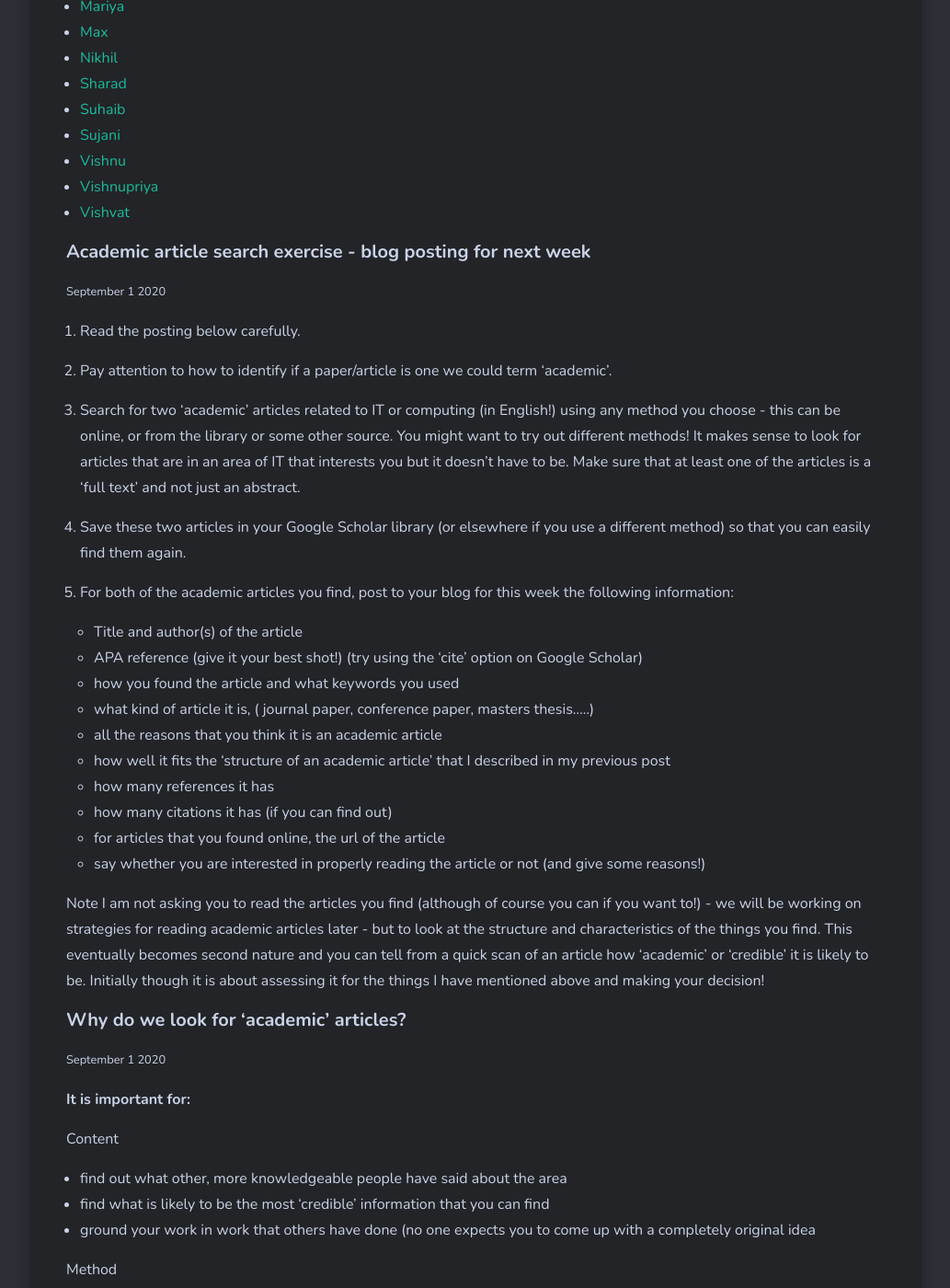
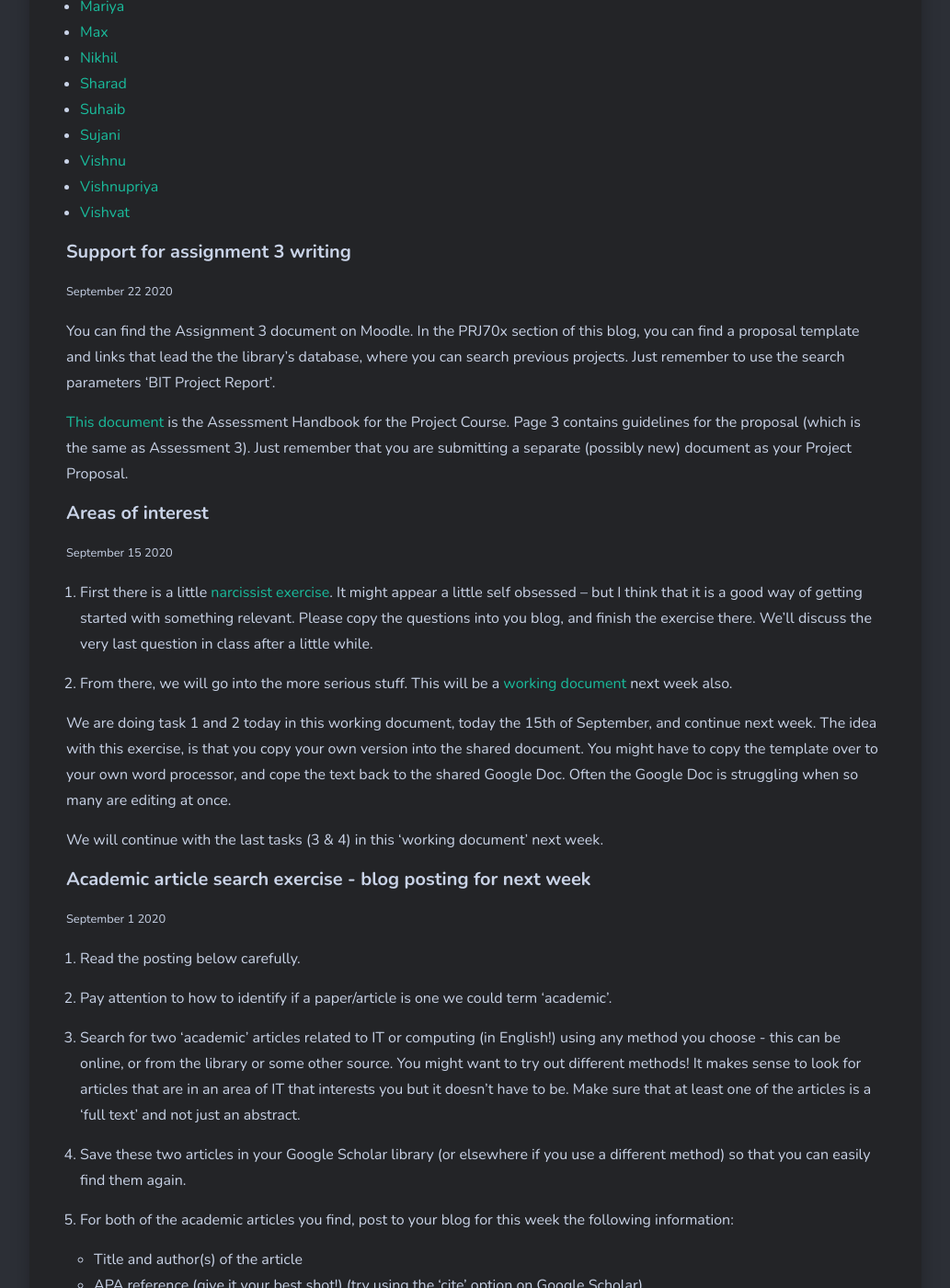
Before and after one commit to larsoliverdam/nmit, a Jekyll site: the page built from _pages/RES701.md, in a window 1280 px wide and 1400 px high, scrolled down 1609 px. Shown: the whole window at 92% size, without its empty margins (123-1156 px from the left). Built offline with Jekyll 4.4.1, drawn with Linux system fonts in a browser that asks for light colours; nearby versions of some CDN libraries; comment, search, counter and statistics services are not loaded.

Commit message:
RES701 update

```diff
--- a/_pages/RES701.md
+++ b/_pages/RES701.md
@@ -94,25 +94,24 @@ Can you come up with a solution that would solve the ethical problem?
 
 <iframe src="https://player.vimeo.com/video/274998912" width="640" height="480" frameborder="0" allow="autoplay; fullscreen" allowfullscreen></iframe>
 <p><a href="https://vimeo.com/274998912">Stanley Milgram: Obedience (1965)</a> from <a href="https://vimeo.com/malcontentpix">Jamie Palmer</a> on <a href="https://vimeo.com">Vimeo</a>.</p>
-
+-->
 #### Support for assignment 3 writing
-<small>May 22 2020</small>
+<small>September 22 2020</small>
 
 You can find the Assignment 3 document on Moodle. In the PRJ70x section of this blog, you can find a proposal template and links that lead the the library’s database, where you can search previous projects. Just remember to use the search parameters ‘BIT Project Report'.
 
 [This document](https://docs.google.com/document/d/1G2ukhKHW8Rhf0yuFhndizPMCDXHuR_xm0gSVvNxvxm0/edit?usp=sharing) is the Assessment Handbook for the Project Course.  Page 3 contains guidelines for the proposal (which is the same as Assessment 3). Just remember that you are submitting a separate (possibly new) document as your Project Proposal.
 
 #### Areas of interest
-<small>May 15 2020</small>
+<small>September 15 2020</small>
 
 1. First there is a little [narcissist exercise](https://docs.google.com/document/d/1E9nEJzKa-oDQ2tt5H6efVtT3xK_z8yoWwV-GhEorl-c/edit). It might appear a little self obsessed – but I think that it is a good way of getting started with something relevant. Please copy the questions into you blog, and finish the exercise there. We’ll discuss the very last question in class after a little while.
 
 2. From there, we will go into the more serious stuff. This will be a [working document](https://docs.google.com/document/d/1VEd5a-BBfhtcWMovGqPzScbsuLvvsXMp2B7vFPK5tpk/edit?usp=sharing) next week also.
 
-We are doing task 1 and 2 today in this working document, today the 15th of May, and continue next week. The idea with this exercise, is that you copy your own version into the shared document. You might have to copy the template over to your own word processor, and cope the text back to the shared Google Doc. Often the Google Doc is struggling when so many are editing at once.
+We are doing task 1 and 2 today in this working document, today the 15th of September, and continue next week. The idea with this exercise, is that you copy your own version into the shared document. You might have to copy the template over to your own word processor, and cope the text back to the shared Google Doc. Often the Google Doc is struggling when so many are editing at once.
 
 We will continue with the last tasks (3 & 4) in this ‘working document’ next week.
--->
 
 #### Academic article search exercise - blog posting for next week
 <small>September 1 2020</small>
```
